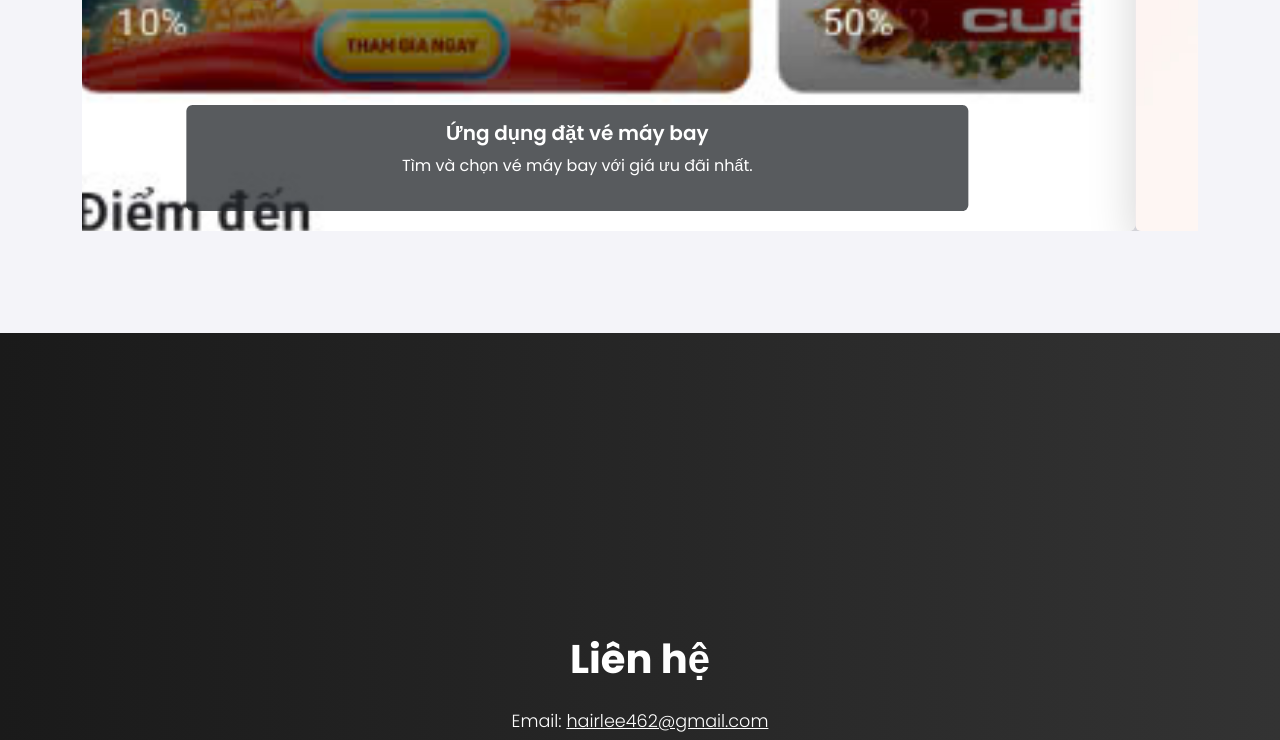
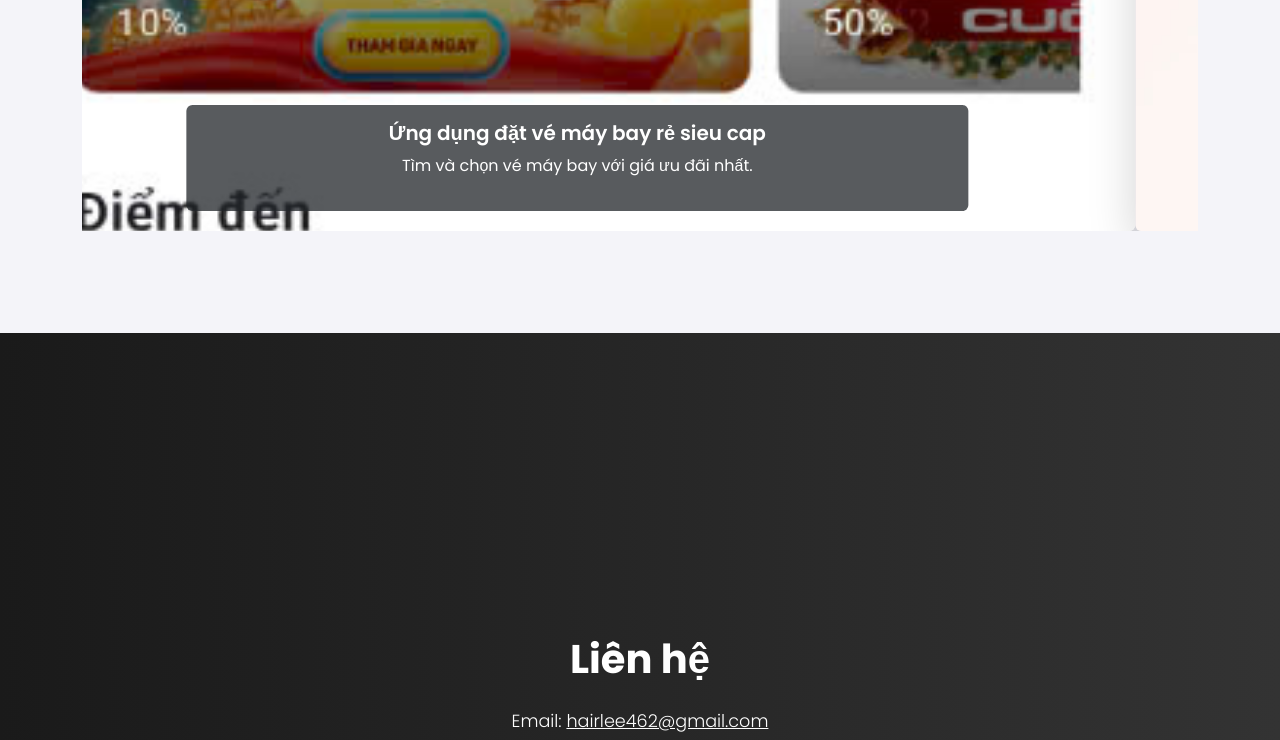
Before and after one commit to HuyXinLoi/Nhom8, a plain HTML site: page students/LeMInhHai.html in a window 1280 px wide. Shown: the part 2867-3607 px from the top of the page. Drawn offline with nearby package versions, Linux system fonts and the light colour scheme.

Commit message:
day la fix conflict

```diff
--- a/students/LeMInhHai.html
+++ b/students/LeMInhHai.html
@@ -108,7 +108,7 @@
                     <div class="carousel-item active">
                         <img src="/assets/images/project1.jpg" class="d-block w-100 rounded shadow-lg" alt="Project 1">
                         <div class="carousel-caption d-none d-md-block bg-dark bg-opacity-75 rounded p-3">
-                            <h5 class="fw-semibold">Ứng dụng đặt vé máy bay</h5>
+                            <h5 class="fw-semibold">Ứng dụng đặt vé máy bay rẻ sieu cap</h5>
                             <p>Tìm và chọn vé máy bay với giá ưu đãi nhất.</p>
                         </div>
                     </div>
```
